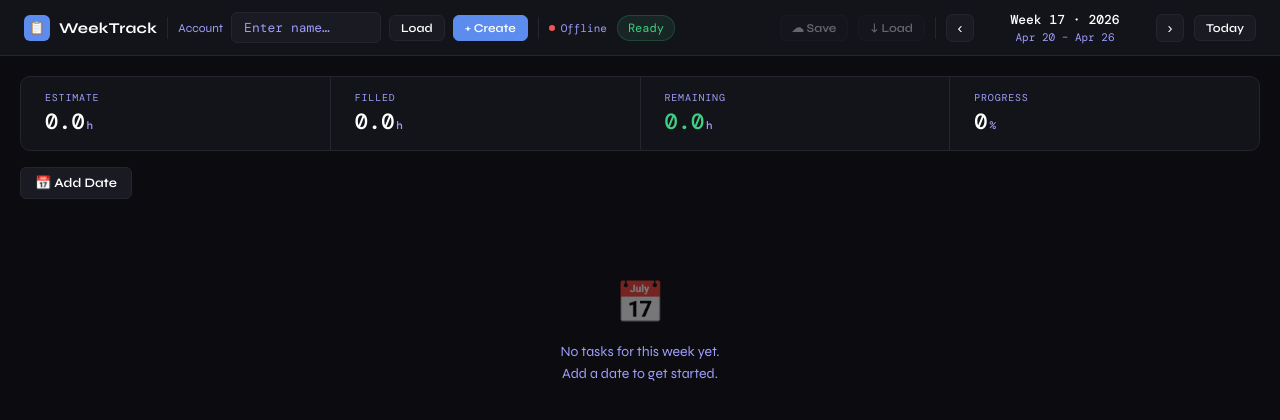
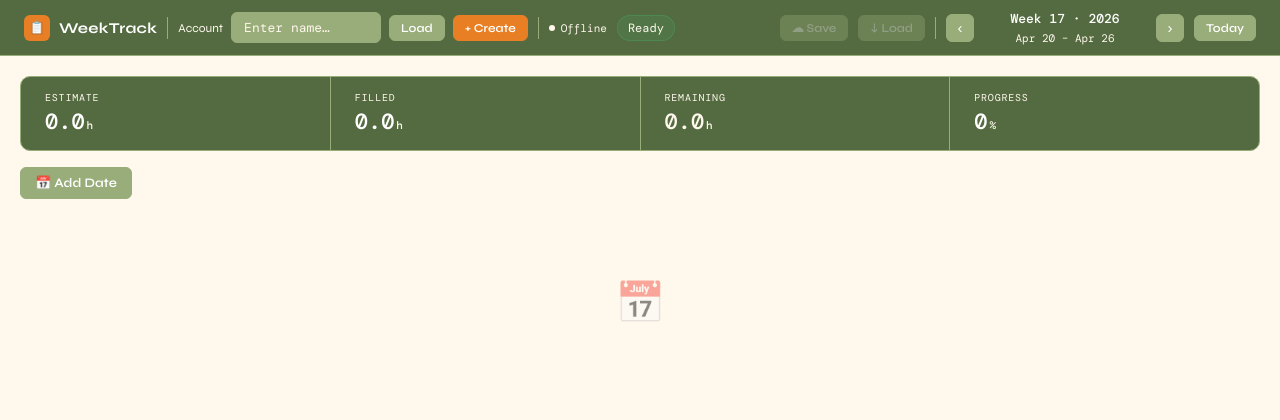
Before and after one commit to noctepes/Weekly_Job_Tracking, a plain HTML site: page index.html in a window 1280 px wide. Drawn offline with nearby package versions, Linux system fonts and the light colour scheme; a script that the page names is missing; a web font is replaced by a local one.

Commit message:
style: update UI color palette and increase font sizes for improved readability

```diff
--- a/index.html
+++ b/index.html
@@ -11,19 +11,19 @@
         rel="stylesheet">
     <style>
         :root {
-            --bg: #0c0c10;
-            --surface: #13131a;
-            --panel: #1a1a23;
-            --border: #252530;
+            --bg: #fff8ec;
+            --surface: #546b41;
+            --panel: #99ad7a;
+            --border: #99ad7a;
             --border-hi: #35354a;
             --text: #ffffff;
-            --muted: #9e9efd;
-            --dim: #2e2e3f;
-            --accent: #5b8cee;
-            --accent-glow: rgba(91, 140, 238, 0.18);
-            --green: #3dcf82;
+            --muted: #fff8ec;
+            --dim: #e87f24;
+            --accent: #e87f24;
+            --accent-glow: rgba(84, 107, 65, 1);
+            --green: #fff8ec;
             --green-bg: rgba(61, 207, 130, 0.10);
-            --red: #f05555;
+            --red: #fff8ec;
             --red-bg: rgba(240, 85, 85, 0.10);
             --amber: #f0a84c;
             --amber-bg: rgba(240, 168, 76, 0.10);
@@ -42,7 +42,7 @@
             background: var(--bg);
             color: var(--text);
             min-height: 100vh;
-            font-size: 14px;
+            font-size: 16px;
         }
 
         /* ── TOPBAR ── */
@@ -466,8 +466,8 @@
         }
 
         .day-label {
-            font-size: 13px;
-            font-weight: 700;
+            font-size: 16px;
+            font-weight: 900;
             color: var(--text);
             flex: 1;
             letter-spacing: 0.01em;
@@ -599,7 +599,7 @@
             border-radius: var(--radius);
             color: var(--text);
             font-family: 'DM Mono', monospace;
-            font-size: 13px;
+            font-size: 14px;
             padding: 5px 8px;
             outline: none;
             transition: border-color 0.15s, background 0.15s;
```
